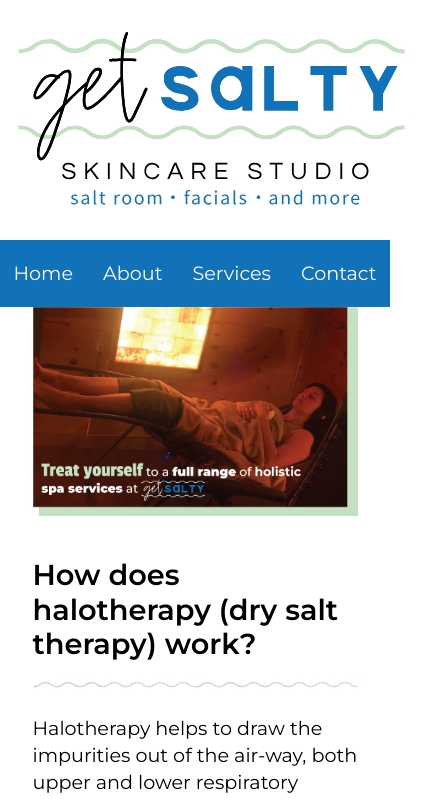
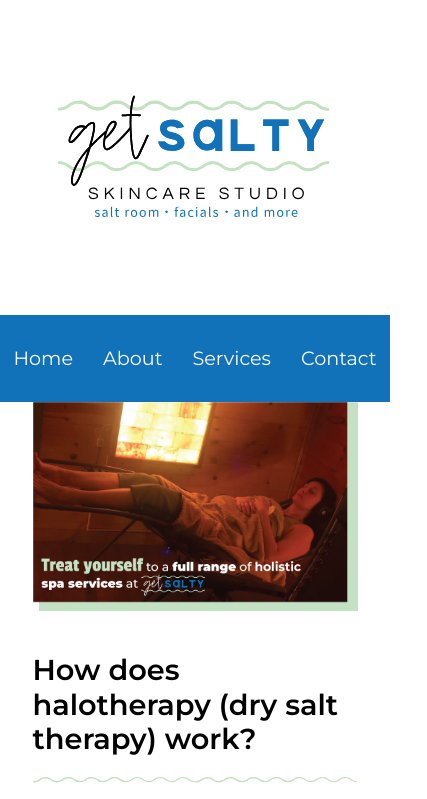
Before and after one commit to gabester78/Get-Salty-Studio, a React (Create React App) app in the folder gs-studio/: page / in a window 390 px wide. Shown: the top 799 px of the page, 427 px wide, since content can reach past the window. Built offline with nearby package versions, Linux system fonts and the light colour scheme.

Commit message:
Mobile navbar adjustments

```diff
--- a/gs-studio/src/scss/navbar.scss
+++ b/gs-studio/src/scss/navbar.scss
@@ -4,7 +4,7 @@
     margin: 20px auto;
     height: 275px;
     @media (max-width: $mobile) {
-      height: 200px;
+      width: 300px;
     }
   }
   .navbar {
@@ -13,12 +13,17 @@
     justify-content: center;
     background-color: $blue;
     padding: 15px;
+    // @media (max-width: $mobile) {
+    //   flex-direction: column;
+    //   align-items: center;
+    // }
     a {
       text-decoration: none;
       color: white;
       margin: 0px 30px;
       @media (max-width: $mobile) {
-        margin: 0px 15px;
+        margin: 10px 15px;
+        font-size: 0.8rem;
       }
 
       :hover {
```
